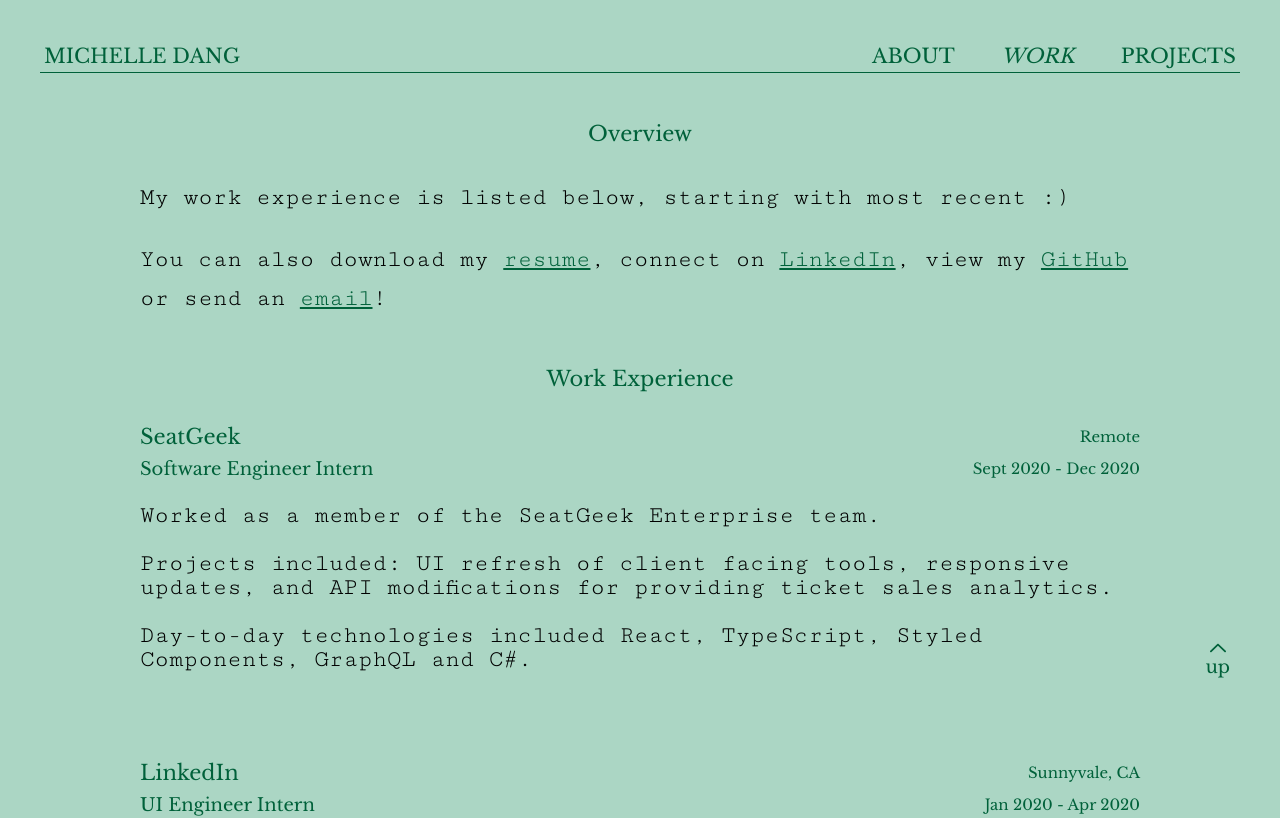
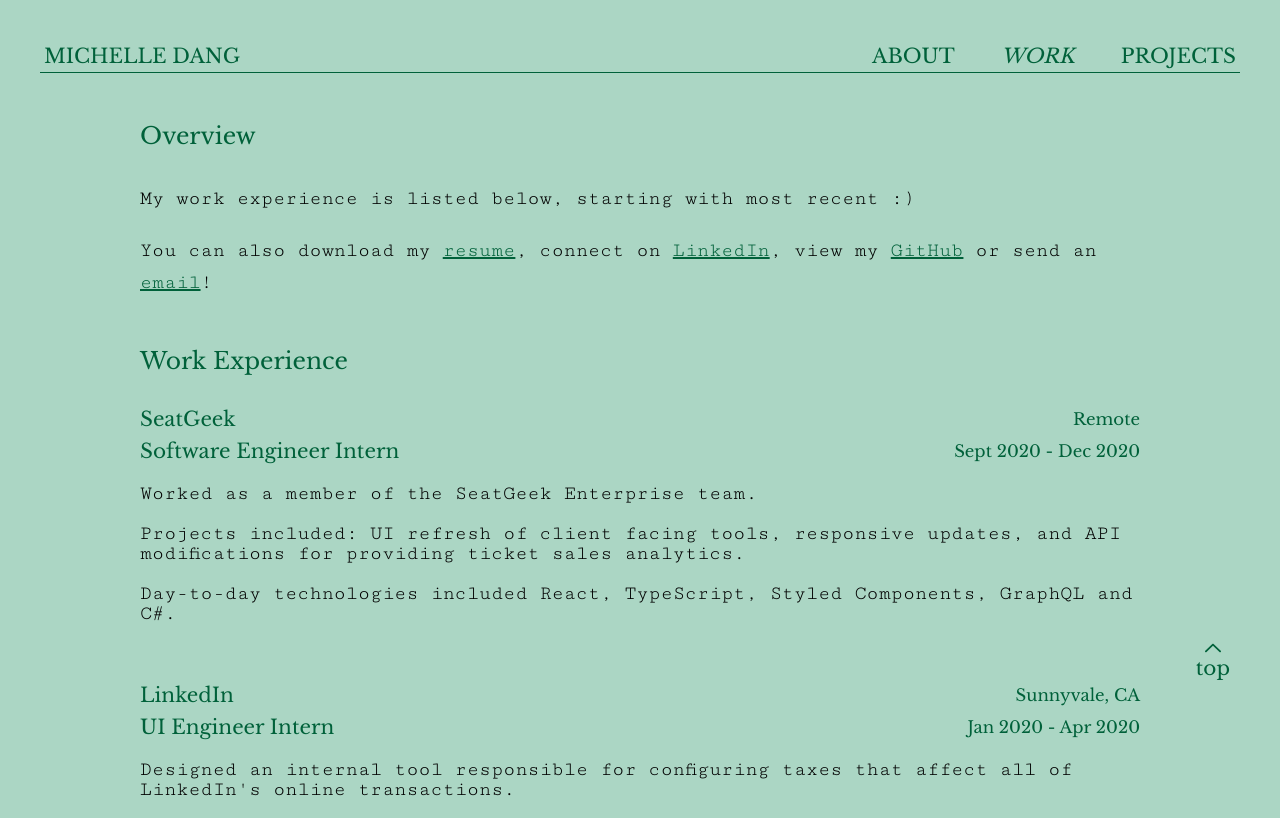
Before and after one commit to michelledang/michelledang.me, a Next.js app: page /work in a window 1280 px wide. Shown: the top 818 px of the page. Built offline with nearby package versions, Linux system fonts and the light colour scheme.

Commit message:
typography nits

```diff
--- a/components/common.tsx
+++ b/components/common.tsx
@@ -1,5 +1,6 @@
 import styled from 'styled-components';
-// import { colors } from './layout';
+import Image from 'next/image';
+
 const colors = {
   main: '#00613a',
   accent: '#ffc2ce',
@@ -31,17 +32,18 @@
       left={left}
       colors={colors}
       src={'/images/chevron.svg'}
+      alt={'Scroll up arrow.'}
+      width={16}
+      height={16}
     />
   );
 };
 
-const ChevronWrapper = styled.img`
+const ChevronWrapper = styled(Image)`
   ${(props) => (props.down ? 'transform: rotate(90deg)' : '')};
   ${(props) => (props.up ? 'transform: rotate(270deg)' : '')};
   ${(props) => (props.left ? 'transform: rotate(180deg)' : '')};
   color: ${colors.main};
-  width: 16px;
-  height: 16px;
   &:hover {
     background-color: ${colors.accent};
     border-radius: 50%;
@@ -50,5 +52,4 @@
 
 export const SectionTitleWrapper = styled.div`
   margin-bottom: 32px;
-  text-align: center;
 `;
--- a/components/layout.tsx
+++ b/components/layout.tsx
@@ -1,9 +1,9 @@
 import Head from 'next/head';
 import Link from 'next/link';
 import styled, { css } from 'styled-components';
-import { StyledA, Chevron } from './common';
 import Modal from 'react-modal';
 import { useState } from 'react';
+import { Chevron } from './common';
 
 export const name = 'Michelle Dang';
 export const colors = {
@@ -66,6 +66,20 @@
         <meta name="twitter:card" content="summary" />
         <meta name="twitter:site" content="@_dangmichelle" />
         <meta name="twitter:creator" content="@_dangmichelle" />
+        <script
+          async
+          src="https://www.googletagmanager.com/gtag/js?id=G-RBPRQ6B9TB"
+        ></script>
+        <script
+          dangerouslySetInnerHTML={{
+            __html: `
+              window.dataLayer = window.dataLayer || [];
+              function gtag(){dataLayer.push(arguments);}
+              gtag('js', new Date());
+              gtag('config', 'G-RBPRQ6B9TB');
+            `,
+          }}
+        />
       </Head>
       <header>
         <HeaderWrapper>
@@ -94,7 +108,7 @@
       <MainWrapper>{children}</MainWrapper>
       <ScrollButtonWrapper onClick={scrollToTop}>
         <Chevron up></Chevron>
-        up
+        top
       </ScrollButtonWrapper>
     </div>
   );
@@ -183,7 +197,8 @@
   @media only screen and (max-width: 768px) {
     width: 100%;
     display: flex;
-    justify-content: center;
+    flex-direction: column;
+    align-items: center;
   }
   @media only screen and (min-width: 768px) {
     position: fixed;
--- a/pages/projects.tsx
+++ b/pages/projects.tsx
@@ -58,7 +58,6 @@
   margin: 20px 0px;
   @media only screen and (max-width: 768px) {
     display: block;
-    text-align: center;
   }
   @media only screen and (min-width: 768px) {
     display: flex;
--- a/pages/work.tsx
+++ b/pages/work.tsx
@@ -26,7 +26,7 @@
         {/* <Logo src={logo} /> */}
         <Experience>
           <ExperienceHeader>
-            <h3>{company}</h3>
+            <h4>{company}</h4>
             <h5>{location}</h5>
           </ExperienceHeader>
           <ExperienceHeader>
@@ -78,7 +78,7 @@
 const WorkExperienceItem = styled.div`
   display: flex;
   align-items: flex-start;
-  margin-bottom: 64px;
+  margin-bottom: 40px;
 `;
 
 const Experience = styled.div``;
@@ -96,7 +96,6 @@
 `;
 
 const ExperienceDescription = styled.p`
-  font-size: 24px;
   line-height: 1;
 `;
 
--- a/styles/global.css
+++ b/styles/global.css
@@ -1,15 +1,13 @@
 @import url('https://fonts.googleapis.com/css2?family=Cutive+Mono&display=swap');
-@import url('https://fonts.googleapis.com/css2?family=Nanum+Myeongjo&display=swap');
 @import url('https://fonts.googleapis.com/css2?family=Libre+Baskerville&display=swap');
 
 html,
 body {
   padding: 0;
   margin: 20px;
-  font-family: Libre Baskerville, -apple-system, BlinkMacSystemFont, Segoe UI,
-    Roboto, Oxygen, Ubuntu, Cantarell, Fira Sans, Droid Sans, Helvetica Neue,
-    sans-serif;
-  font-size: 18px;
+  font-family: Libre Baskerville, Georgia, Segoe UI, Roboto, Oxygen, Ubuntu,
+    Cantarell, Fira Sans, Droid Sans, Helvetica Neue, sans-serif;
+  font-size: 20px;
   background-color: #abd6c4;
 }
 
@@ -23,10 +21,9 @@
 }
 
 p {
-  font-family: Cutive Mono, Courier New, -apple-system, BlinkMacSystemFont,
-    Segoe UI, Roboto, Oxygen, Ubuntu, Cantarell, Fira Sans, Droid Sans,
-    Helvetica Neue, sans-serif;
-  font-size: 24px;
+  font-family: Cutive Mono, Courier New, Segoe UI, Roboto, Oxygen, Ubuntu,
+    Cantarell, Fira Sans, Droid Sans, Helvetica Neue, sans-serif;
+  font-size: 20px;
   line-height: 1.6;
 }
 
```
